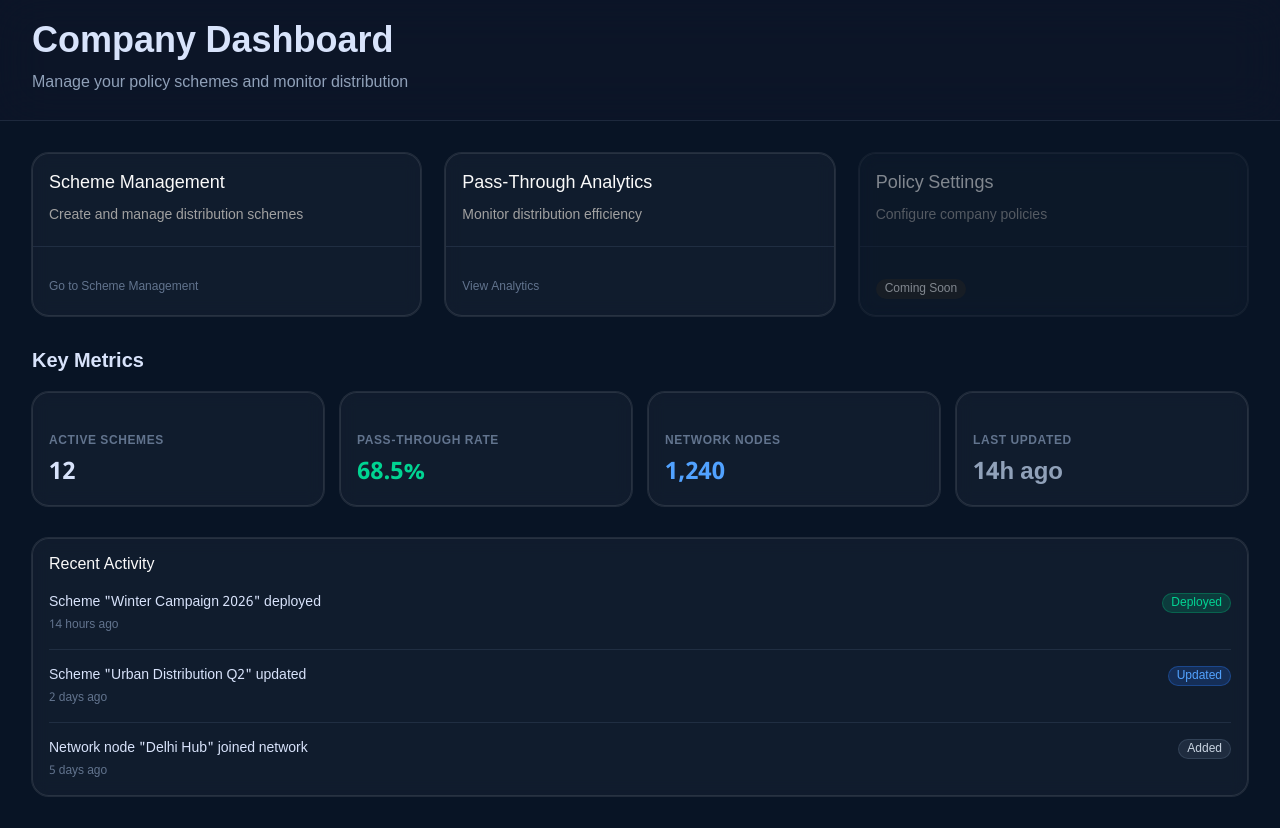
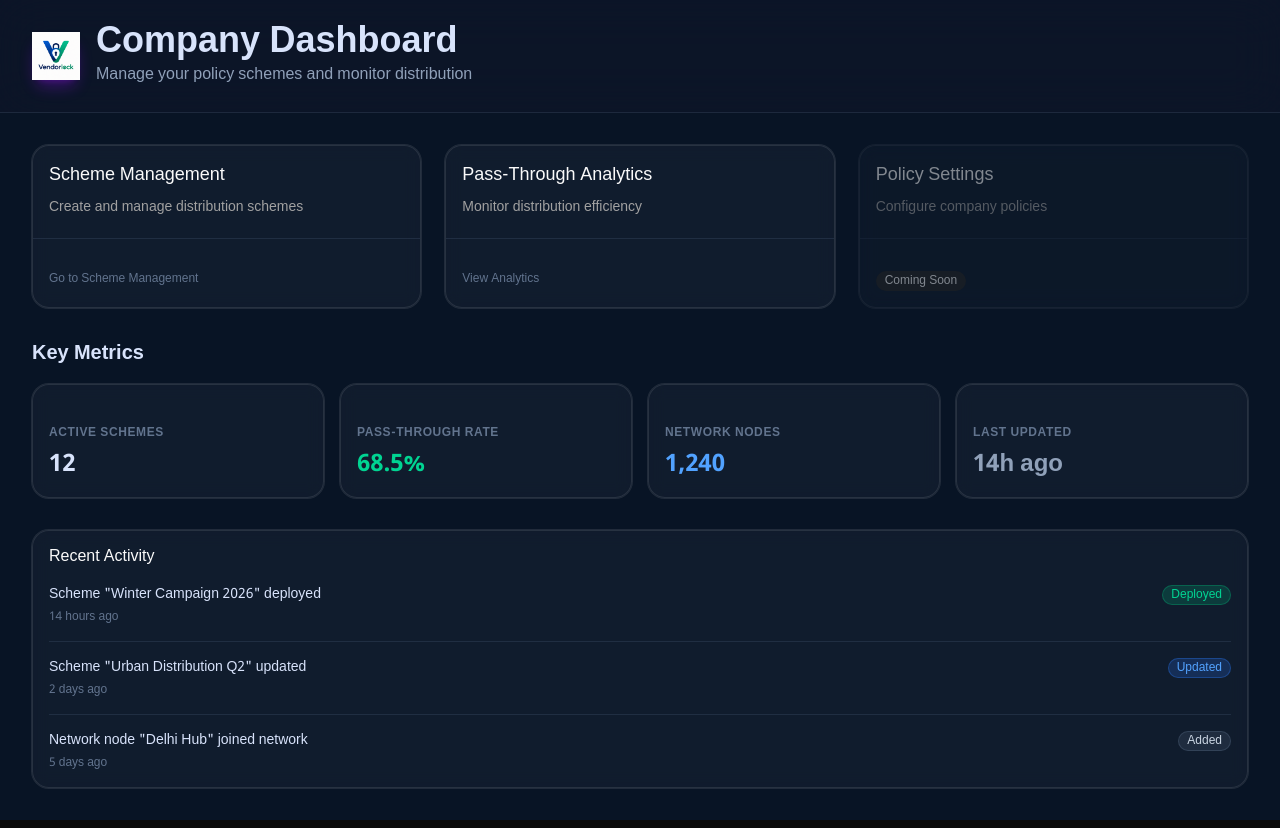
Before and after one commit to Prattaykun/VendorLock, a Next.js app in the folder frontend/: page /company in a window 1280 px wide. Built offline with nearby package versions, Linux system fonts and the light colour scheme; no server answers.

Commit message:
Add VendorLock logo to company dashboard header

```diff
--- a/frontend/src/app/company/page.tsx
+++ b/frontend/src/app/company/page.tsx
@@ -10,9 +10,14 @@ export default function CompanyPage() {
     <div className="min-h-screen bg-[#081425] text-[#d8e3fb]">
       {/* Header */}
       <header className="bg-slate-900/60 backdrop-blur-xl border-b border-slate-800 px-8 py-6">
-        <div className="max-w-7xl mx-auto">
-          <h1 className="text-4xl font-black text-[#d8e3fb] mb-2">Company Dashboard</h1>
-          <p className="text-slate-400">Manage your policy schemes and monitor distribution</p>
+        <div className="max-w-7xl mx-auto flex items-center gap-4">
+          <div className="w-12 h-12 bg-purple-600 flex items-center justify-center rounded-lg shadow-lg shadow-purple-600/30">
+            <img src="/logo-round.png" alt="VendorLock Logo" className="w-full h-full object-cover" />
+          </div>
+          <div>
+            <h1 className="text-4xl font-black text-[#d8e3fb]">Company Dashboard</h1>
+            <p className="text-slate-400">Manage your policy schemes and monitor distribution</p>
+          </div>
         </div>
       </header>
 
```
